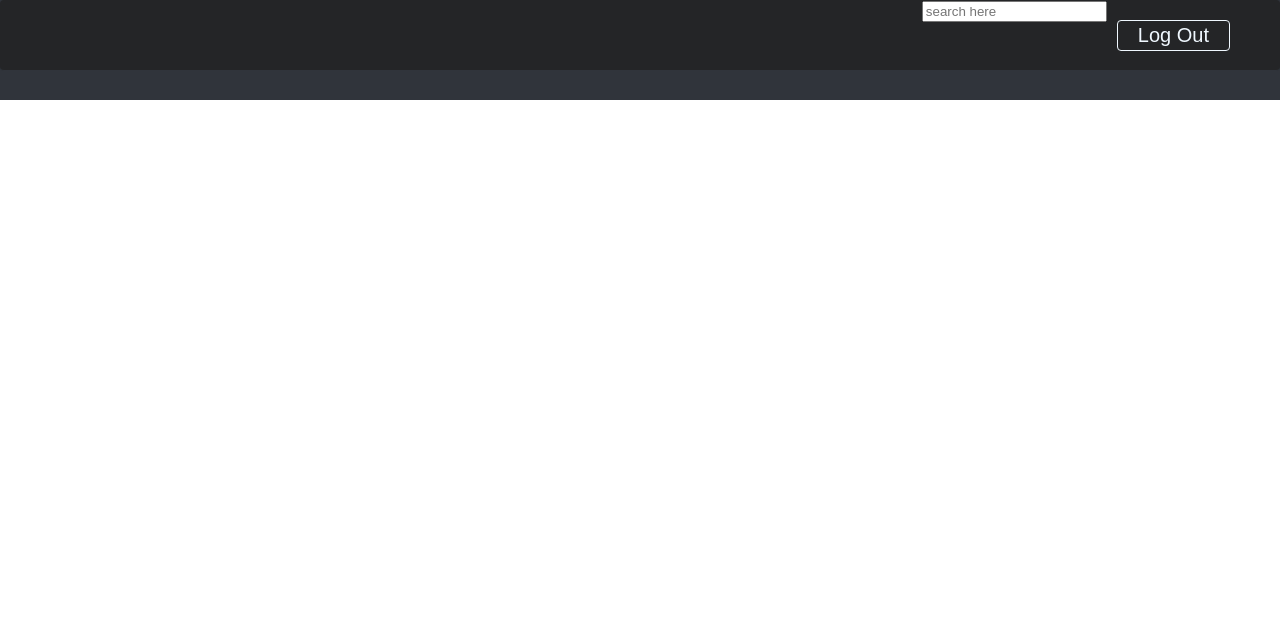
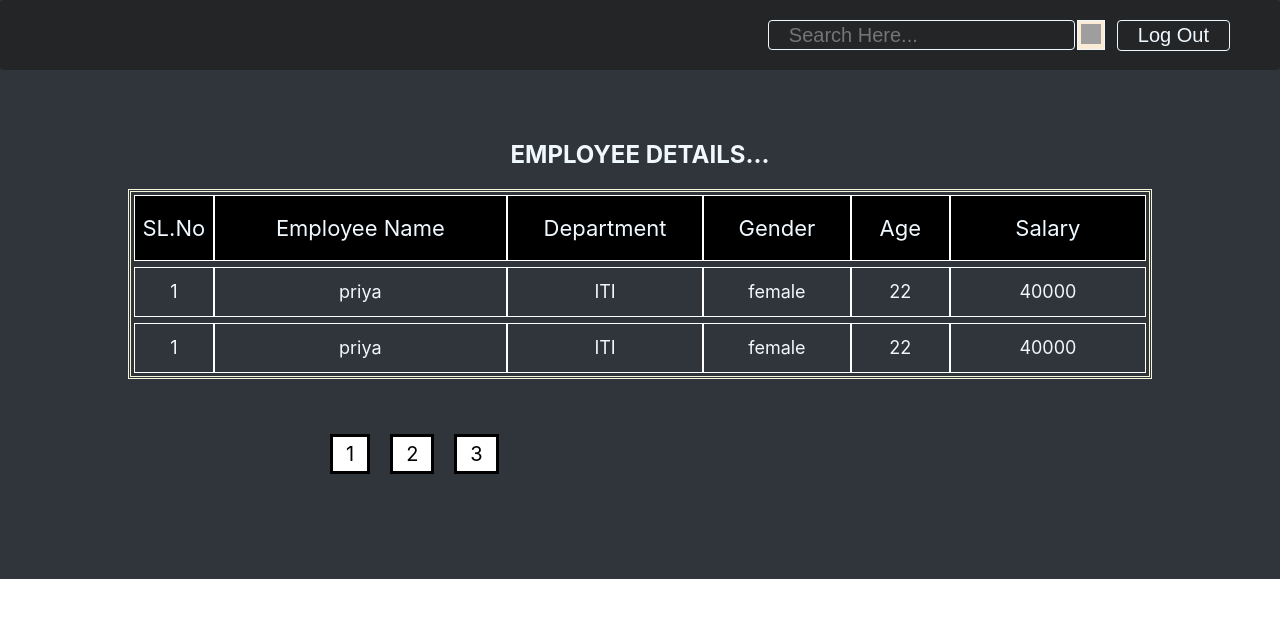
Before and after one commit to ravi-bala13/Company-Employee-Records, a React (Vite) app in the folder client/: page / in a window 1280 px wide. Shown: the top 618 px of the page. Built offline with nearby package versions, Linux system fonts and the light colour scheme; grey boxes are pictures that could not be loaded.

Commit message:
employee details page  designed

```diff
--- a/client/src/CSS/Employee.css
+++ b/client/src/CSS/Employee.css
@@ -1,7 +1,81 @@
 #screen_emp {
     background-color: #30343b;
+}
+* {
+    color: aliceblue;
 }
 
 .blank1 {
     height: 100px;
 }
+.inner_block {
+    width: 80%;
+    margin: auto;
+    padding: 20px;
+}
+.table {
+    border-style: double;
+    border-color: beige;
+}
+.table_head {
+    line-height: 4rem;
+    padding: 3px;
+    display: flex;
+
+}
+.table_head > div{
+  background-color: Black;
+  font-size: 22px;
+  border: 1px solid white;
+  overflow-wrap: break-word;
+}
+.serial_num {
+    width: 8%;
+}
+.emp_name {
+    width: 30%;
+}
+.depatment {
+    width: 20%;
+}
+.gender {
+    width: 15%;
+}
+.emp_age {
+    width: 10%;
+}
+.emp_salary {
+    width: 20%;
+}
+.table_content {
+    display: flex;
+    flex-direction: column;
+}
+
+.table_sub_content {
+    line-height: 3rem;
+    padding: 3px;
+    display: flex;
+}
+.table_sub_content > div{
+  background-color: #30343b;
+  font-size: 18px;
+  border: 1px solid white;
+  overflow-wrap: break-word;
+}
+
+.pages_count {
+    width: 50%;
+    margin: auto;
+    margin-top: 30px;
+    display: flex;
+    flex-direction: row;
+}
+.pages_count > div {
+    padding: 5px 13px;
+    font-size: 20px;
+    margin: 5px 10px;
+    border: 3px solid black;
+    color: black;
+    background-color: white;
+}
--- a/client/src/CSS/Navbar.css
+++ b/client/src/CSS/Navbar.css
@@ -31,3 +31,25 @@ button {
     font-size: 20px;
     padding: 3px 20px;
  }
+ .nav_content >div >input {
+    border: 1px solid aliceblue;
+    margin: 20px 0px;
+    border-radius: 4px;
+    font-size: 20px;
+    padding: 3px 20px;
+    background-color: transparent;
+    color: aliceblue;
+ }
+ .search_input {
+     display: flex;
+ }
+ #inp_search {
+     padding:3px;
+     border-radius: 0px;
+     background-color: antiquewhite;
+     margin: 20px 2px;
+ }
+ .search_img {
+     width: 20px;
+     height: 20px;
+ }
--- a/client/src/components/Employee.jsx
+++ b/client/src/components/Employee.jsx
@@ -6,8 +6,55 @@ export const Employee= () => {
     return <div>
        <div id="screen_emp">
            <Navbar />
-       <div className="blank1">
-        </div>
+       <div className="blank1"></div>
+
+       <div className="inner_block">
+           <div><h2>EMPLOYEE DETAILS...</h2></div>
+           <div className="table">
+              <div className="table_head">
+                  <div className="serial_num">SL.No</div>
+                  <div className="emp_name">Employee Name</div>
+                  <div className="depatment">Department</div>
+                  <div className="gender">Gender</div>
+                  <div className="emp_age">Age</div>
+                  <div className="emp_salary">Salary</div>
+              </div>
+
+
+             {/* The below "table content" should be made dynamic acoording to the data */}
+              <div className="table_content">
+              <div className="table_sub_content">
+                  <div className="serial_num">1</div>
+                  <div className="emp_name">priya</div>
+                  <div className="depatment">ITI</div>
+                  <div className="gender">female</div>
+                  <div className="emp_age">22</div>
+                  <div className="emp_salary">40000</div>
+              </div>
+
+              <div className="table_sub_content">
+                  <div className="serial_num">1</div>
+                  <div className="emp_name">priya</div>
+                  <div className="depatment">ITI</div>
+                  <div className="gender">female</div>
+                  <div className="emp_age">22</div>
+                  <div className="emp_salary">40000</div>
+              </div>
+              </div>
+
+
+           </div>
+
+       </div>
+
+        {/* The below should be changed for pagination according to the datas */}
+       <div className="pages_count">
+          <div>1</div>
+          <div>2</div>
+          <div>3</div>
+       </div>
+
+       <div className="blank1"></div>
        </div>
     </div>
 }
--- a/client/src/components/Navbar.jsx
+++ b/client/src/components/Navbar.jsx
@@ -8,9 +8,14 @@ export const Navbar = () => {
     return <div>
       <div id="navbar">
        <div className="nav_content">
-          <div><input placeholder="search here"></input></div>
+          <div className="search_input">
+              <input placeholder="Search Here..."></input>
+              <button id="inp_search" onclick="">
+                  <img className="search_img" src="https://cdn0.iconfinder.com/data/icons/very-basic-2-android-l-lollipop-icon-pack/24/search-512.png" />
+                  </button>
+              </div>
           <div>
-            <button>Log Out</button>
+            <button onclick ="">Log Out</button>
           </div>
         </div>
        </div>
```
